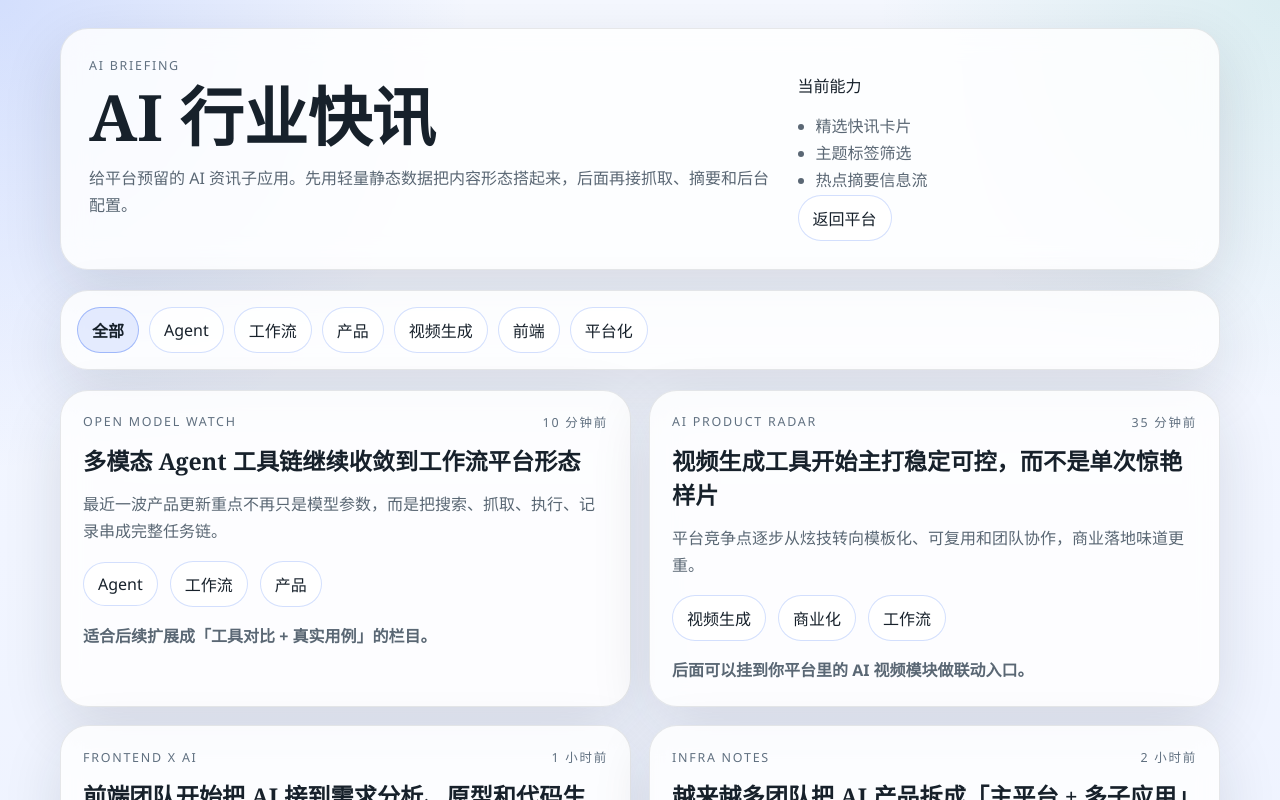
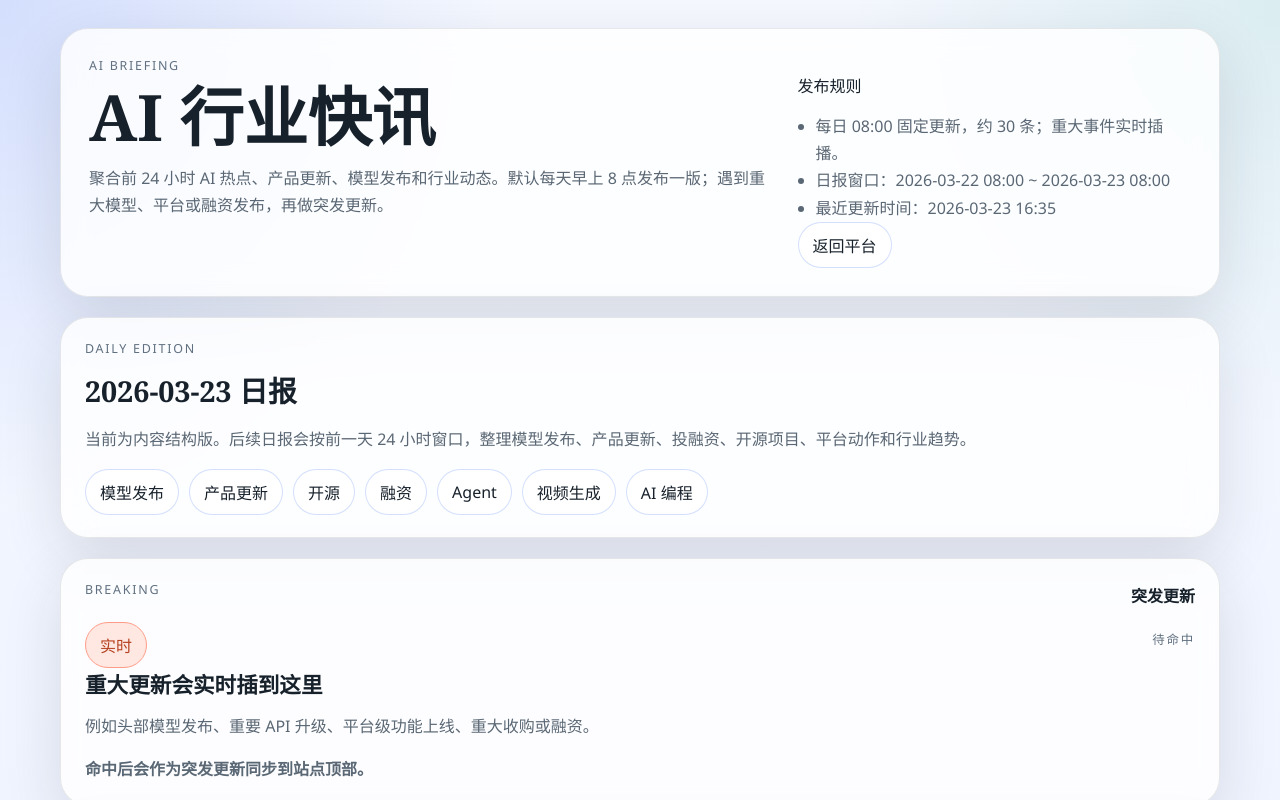
Before and after one commit to hellchenstar/ai-briefing-web, a Vue app: page / in a window 1280 px wide. Shown: the top 800 px of the page. Built offline with nearby package versions, Linux system fonts and the light colour scheme.

Commit message:
Add daily briefing and breaking news structure

```diff
--- a/src/App.vue
+++ b/src/App.vue
@@ -3,19 +3,46 @@
     <header class="hero">
       <div>
         <p class="eyebrow">AI Briefing</p>
-        <h1>AI 行业快讯</h1>
-        <p class="hero-text">给平台预留的 AI 资讯子应用。先用轻量静态数据把内容形态搭起来，后面再接抓取、摘要和后台配置。</p>
+        <h1>{{ briefingMeta.siteTitle }}</h1>
+        <p class="hero-text">{{ briefingMeta.intro }}</p>
       </div>
       <div class="hero-panel">
-        <p>当前能力</p>
+        <p>发布规则</p>
         <ul>
-          <li>精选快讯卡片</li>
-          <li>主题标签筛选</li>
-          <li>热点摘要信息流</li>
+          <li>{{ briefingMeta.publishRule }}</li>
+          <li>日报窗口：{{ dailyIssue.window }}</li>
+          <li>最近更新时间：{{ dailyIssue.updatedAt }}</li>
         </ul>
         <a class="ghost-link" :href="backUrl">返回平台</a>
       </div>
     </header>
+
+    <section class="issue-panel">
+      <div>
+        <p class="eyebrow">Daily Edition</p>
+        <h2>{{ dailyIssue.issueDate }} 日报</h2>
+        <p class="panel-text">{{ dailyIssue.summary }}</p>
+      </div>
+      <div class="issue-tags">
+        <span v-for="tag in dailyIssue.tags" :key="tag">{{ tag }}</span>
+      </div>
+    </section>
+
+    <section class="urgent-panel" v-if="urgentUpdates.length">
+      <div class="panel-head">
+        <p class="eyebrow">Breaking</p>
+        <strong>突发更新</strong>
+      </div>
+      <article v-for="item in urgentUpdates" :key="item.id" class="urgent-card">
+        <div class="card-topline">
+          <span class="level-badge hot">实时</span>
+          <span class="time">{{ item.publishedAt }}</span>
+        </div>
+        <h3>{{ item.title }}</h3>
+        <p class="summary">{{ item.summary }}</p>
+        <p class="takeaway">{{ item.impact }}</p>
+      </article>
+    </section>
 
     <section class="toolbar">
       <button
@@ -30,12 +57,15 @@
     </section>
 
     <section class="content-grid">
-      <article v-for="item in filteredItems" :key="item.title" class="brief-card">
+      <article v-for="item in filteredItems" :key="item.id" class="brief-card">
         <div class="card-topline">
           <span class="source">{{ item.source }}</span>
-          <span class="time">{{ item.time }}</span>
+          <div class="card-meta-right">
+            <span class="level-badge" :class="item.level === '重点' ? 'hot' : ''">{{ item.level }}</span>
+            <span class="time">{{ item.time }}</span>
+          </div>
         </div>
-        <h2>{{ item.title }}</h2>
+        <h3>{{ item.title }}</h3>
         <p class="summary">{{ item.summary }}</p>
         <div class="tag-list">
           <span v-for="label in item.tags" :key="label">{{ label }}</span>
@@ -48,50 +78,17 @@
 
 <script setup>
 import { computed, ref } from 'vue'
+import { briefingMeta, dailyIssue, urgentUpdates } from './data/briefing'
 
-const items = [
-  {
-    source: 'Open Model Watch',
-    time: '10 分钟前',
-    title: '多模态 Agent 工具链继续收敛到工作流平台形态',
-    summary: '最近一波产品更新重点不再只是模型参数，而是把搜索、抓取、执行、记录串成完整任务链。',
-    tags: ['Agent', '工作流', '产品'],
-    takeaway: '适合后续扩展成「工具对比 + 真实用例」的栏目。'
-  },
-  {
-    source: 'AI Product Radar',
-    time: '35 分钟前',
-    title: '视频生成工具开始主打稳定可控，而不是单次惊艳样片',
-    summary: '平台竞争点逐步从炫技转向模板化、可复用和团队协作，商业落地味道更重。',
-    tags: ['视频生成', '商业化', '工作流'],
-    takeaway: '后面可以挂到你平台里的 AI 视频模块做联动入口。'
-  },
-  {
-    source: 'Frontend x AI',
-    time: '1 小时前',
-    title: '前端团队开始把 AI 接到需求分析、原型和代码生成的连续流程里',
-    summary: '不再只让 AI 写单个函数，而是让它参与需求拆解、接口草图、页面骨架和联调说明。',
-    tags: ['前端', '自动化', '工程化'],
-    takeaway: '这块和你现在的方向很贴，后续值得单独做专题聚合。'
-  },
-  {
-    source: 'Infra Notes',
-    time: '2 小时前',
-    title: '越来越多团队把 AI 产品拆成「主平台 + 多子应用」结构',
-    summary: '主平台负责统一入口、账号、埋点和推荐，独立项目保持单独迭代，再通过子路径挂回平台。',
-    tags: ['架构', '平台化', '子应用'],
-    takeaway: '正好和你现在 main-platform 的接入路线一致。'
-  }
-]
+const activeTag = ref('全部')
 
-const tags = ['全部', 'Agent', '工作流', '产品', '视频生成', '前端', '平台化']
-const activeTag = ref('全部')
+const tags = computed(() => ['全部', ...dailyIssue.tags])
 
 const filteredItems = computed(() => {
   if (activeTag.value === '全部') {
-    return items
+    return dailyIssue.items
   }
-  return items.filter((item) => item.tags.includes(activeTag.value))
+  return dailyIssue.items.filter((item) => item.tags.includes(activeTag.value))
 })
 
 const backUrl = computed(() => {
--- /dev/null
+++ b/src/data/briefing.js
@@ -0,0 +1,46 @@
+export const briefingMeta = {
+  siteTitle: 'AI 行业快讯',
+  intro: '聚合前 24 小时 AI 热点、产品更新、模型发布和行业动态。默认每天早上 8 点发布一版；遇到重大模型、平台或融资发布，再做突发更新。',
+  publishRule: '每日 08:00 固定更新，约 30 条；重大事件实时插播。',
+  timezone: 'Asia/Shanghai'
+}
+
+export const dailyIssue = {
+  issueDate: '2026-03-23',
+  window: '2026-03-22 08:00 ~ 2026-03-23 08:00',
+  updatedAt: '2026-03-23 16:35',
+  summary: '当前为内容结构版。后续日报会按前一天 24 小时窗口，整理模型发布、产品更新、投融资、开源项目、平台动作和行业趋势。',
+  tags: ['模型发布', '产品更新', '开源', '融资', 'Agent', '视频生成', 'AI 编程'],
+  items: [
+    {
+      id: 'seed-01',
+      source: '日报模板',
+      time: '示例',
+      level: '常规',
+      title: '这里会放每天早上 8 点产出的 AI 热点摘要',
+      summary: '每条内容控制在一屏内可读，优先写清楚发生了什么、为什么重要、对产品或开发有什么影响。',
+      tags: ['日报', '模板'],
+      takeaway: '目标不是堆链接，是做可快速浏览的中文摘要。'
+    },
+    {
+      id: 'seed-02',
+      source: '日报模板',
+      time: '示例',
+      level: '重点',
+      title: '重大事件会被顶到前面，并打上重点标记',
+      summary: '像 OpenAI 新模型、Anthropic 关键能力更新、Google 大版本发布、头部融资或开源爆款，会优先展示。',
+      tags: ['重点', '模型发布'],
+      takeaway: '同一天的大事件优先级高于一般资讯。'
+    }
+  ]
+}
+
+export const urgentUpdates = [
+  {
+    id: 'urgent-seed-01',
+    publishedAt: '待命中',
+    title: '重大更新会实时插到这里',
+    summary: '例如头部模型发布、重要 API 升级、平台级功能上线、重大收购或融资。',
+    impact: '命中后会作为突发更新同步到站点顶部。'
+  }
+]
--- a/src/styles.css
+++ b/src/styles.css
@@ -6,163 +6,33 @@
     linear-gradient(180deg, #f5f8ff 0%, #edf2ff 100%);
   font-family: "Segoe UI", "PingFang SC", "Microsoft YaHei", sans-serif;
 }
-
-* {
-  box-sizing: border-box;
-}
-
-body {
-  margin: 0;
-  min-width: 320px;
-}
-
-button,
-a {
-  font: inherit;
-  color: inherit;
-}
-
-.page-shell {
-  width: min(1160px, calc(100% - 32px));
-  margin: 0 auto;
-  padding: 28px 0 44px;
-}
-
-.hero,
-.toolbar,
-.brief-card {
-  border: 1px solid rgba(23, 33, 43, 0.1);
-  border-radius: 28px;
-  background: rgba(255, 255, 255, 0.82);
-  box-shadow: 0 20px 60px rgba(23, 33, 43, 0.12);
-  backdrop-filter: blur(14px);
-}
-
-.hero {
-  display: grid;
-  grid-template-columns: 1.4fr 0.8fr;
-  gap: 20px;
-  margin-bottom: 20px;
-  padding: 28px;
-}
-
-.eyebrow,
-.source,
-.time {
-  margin: 0 0 12px;
-  font-size: 0.78rem;
-  letter-spacing: 0.14em;
-  text-transform: uppercase;
-  color: #607080;
-}
-
-h1,
-h2 {
-  margin: 0;
-  font-family: Georgia, "Times New Roman", serif;
-}
-
-h1 {
-  font-size: clamp(2.4rem, 5vw, 4rem);
-  line-height: 0.98;
-}
-
-h2 {
-  font-size: 1.45rem;
-}
-
-.hero-text,
-.summary,
-.takeaway,
-.hero-panel li {
-  color: #5a6774;
-  line-height: 1.7;
-}
-
-.hero-panel ul {
-  margin: 0;
-  padding-left: 18px;
-}
-
-.ghost-link,
-.tag-chip,
-.tag-list span {
-  display: inline-flex;
-  align-items: center;
-  justify-content: center;
-  padding: 10px 14px;
-  border-radius: 999px;
-  border: 1px solid rgba(58, 108, 244, 0.22);
-  background: rgba(255, 255, 255, 0.74);
-  text-decoration: none;
-}
-
-.toolbar {
-  display: flex;
-  flex-wrap: wrap;
-  gap: 10px;
-  margin-bottom: 20px;
-  padding: 16px;
-}
-
-.tag-chip {
-  cursor: pointer;
-}
-
-.tag-chip.active {
-  background: rgba(58, 108, 244, 0.12);
-  border-color: rgba(58, 108, 244, 0.4);
-  font-weight: 700;
-}
-
-.content-grid {
-  display: grid;
-  grid-template-columns: repeat(2, minmax(0, 1fr));
-  gap: 18px;
-}
-
-.brief-card {
-  padding: 22px;
-}
-
-.card-topline,
-.tag-list {
-  display: flex;
-  align-items: center;
-  justify-content: space-between;
-  gap: 12px;
-  flex-wrap: wrap;
-}
-
-.summary {
-  margin: 14px 0 16px;
-}
-
-.tag-list {
-  justify-content: flex-start;
-  margin-bottom: 16px;
-}
-
-.takeaway {
-  margin: 0;
-  font-weight: 600;
-}
-
-@media (max-width: 860px) {
-  .hero,
-  .content-grid {
-    grid-template-columns: 1fr;
-  }
-}
-
-@media (max-width: 640px) {
-  .page-shell {
-    width: min(100% - 20px, 1160px);
-    padding-top: 18px;
-  }
-
-  .hero,
-  .brief-card {
-    padding: 20px;
-  }
-}
+* { box-sizing: border-box; }
+body { margin: 0; min-width: 320px; }
+button,a { font: inherit; color: inherit; }
+.page-shell { width: min(1160px, calc(100% - 32px)); margin: 0 auto; padding: 28px 0 44px; }
+.hero,.toolbar,.brief-card,.issue-panel,.urgent-panel { border: 1px solid rgba(23, 33, 43, 0.1); border-radius: 28px; background: rgba(255,255,255,0.82); box-shadow: 0 20px 60px rgba(23,33,43,0.12); backdrop-filter: blur(14px); }
+.hero { display:grid; grid-template-columns:1.4fr 0.8fr; gap:20px; margin-bottom:20px; padding:28px; }
+.issue-panel,.urgent-panel { margin-bottom:20px; padding:22px 24px; }
+.eyebrow,.source,.time { margin:0 0 12px; font-size:0.78rem; letter-spacing:0.14em; text-transform:uppercase; color:#607080; }
+h1,h2,h3 { margin:0; font-family: Georgia, "Times New Roman", serif; }
+h1 { font-size: clamp(2.4rem, 5vw, 4rem); line-height:0.98; }
+h2 { font-size:1.8rem; }
+h3 { font-size:1.35rem; }
+.hero-text,.summary,.takeaway,.hero-panel li,.panel-text { color:#5a6774; line-height:1.7; }
+.hero-panel ul { margin:0; padding-left:18px; }
+.ghost-link,.tag-chip,.tag-list span,.issue-tags span,.level-badge { display:inline-flex; align-items:center; justify-content:center; padding:10px 14px; border-radius:999px; border:1px solid rgba(58,108,244,0.22); background:rgba(255,255,255,0.74); text-decoration:none; }
+.issue-tags,.tag-list { display:flex; flex-wrap:wrap; gap:10px; }
+.panel-head { display:flex; align-items:center; justify-content:space-between; margin-bottom:12px; }
+.urgent-card + .urgent-card { margin-top:16px; padding-top:16px; border-top:1px solid rgba(23,33,43,0.08); }
+.toolbar { display:flex; flex-wrap:wrap; gap:10px; margin-bottom:20px; padding:16px; }
+.tag-chip { cursor:pointer; }
+.tag-chip.active { background:rgba(58,108,244,0.12); border-color:rgba(58,108,244,0.4); font-weight:700; }
+.content-grid { display:grid; grid-template-columns: repeat(2, minmax(0,1fr)); gap:18px; }
+.brief-card { padding:22px; }
+.card-topline,.card-meta-right { display:flex; align-items:center; justify-content:space-between; gap:12px; flex-wrap:wrap; }
+.card-meta-right { justify-content:flex-end; }
+.summary { margin:14px 0 16px; }
+.takeaway { margin:0; font-weight:600; }
+.level-badge.hot { background:#ffe7e2; border-color:#ff9b86; color:#b5411f; }
+@media (max-width:860px){ .hero,.content-grid { grid-template-columns:1fr; } }
+@media (max-width:640px){ .page-shell { width:min(100% - 20px, 1160px); padding-top:18px; } .hero,.brief-card,.issue-panel,.urgent-panel { padding:20px; } }
```
Also changed, not shown: 1 other file (tests, documents, lock files or other folders).
